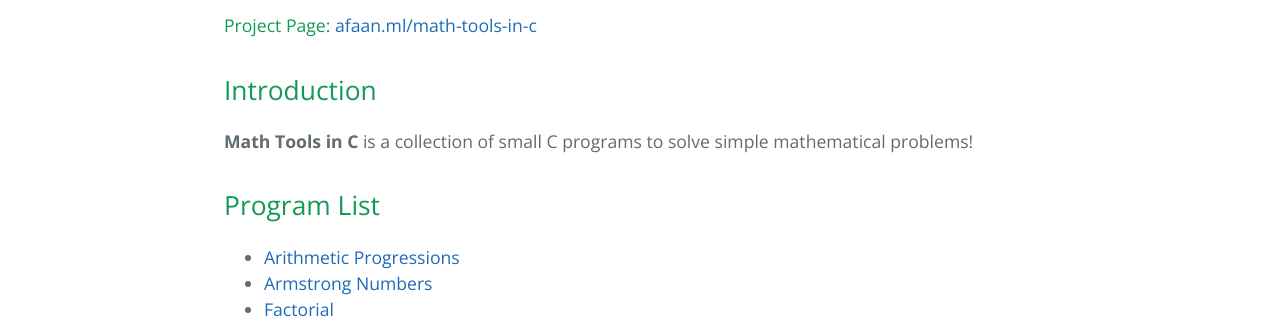
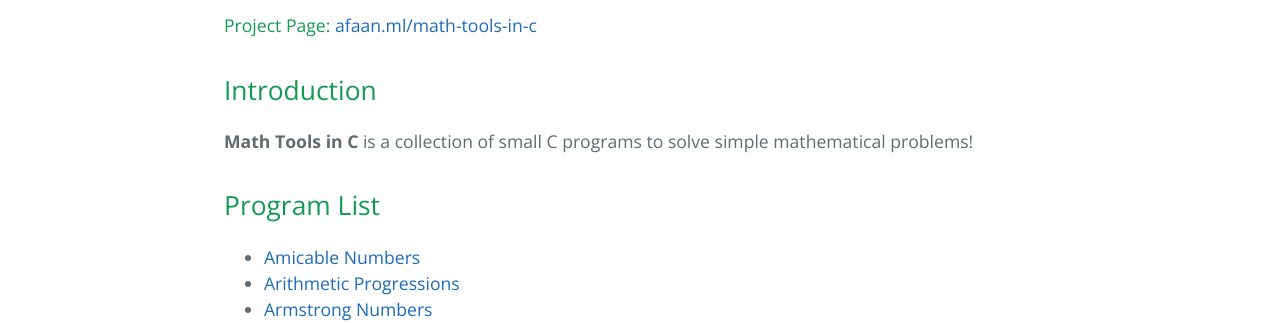
Before and after one commit to AfaanBilal/math-tools-in-c, a plain HTML site: page index.html in a window 1280 px wide. Shown: the part 487-810 px from the top of the page. Drawn offline with nearby package versions, Linux system fonts and the light colour scheme.

Commit message:
Added amicable numbers

```diff
--- a/index.html
+++ b/index.html
@@ -39,6 +39,7 @@
 
 <p>
     <ul>
+        <li><a target="_blank" href="https://github.com/AfaanBilal/math-tools-in-c/blob/master/amicable.c">Amicable Numbers</a></li>
         <li><a target="_blank" href="https://github.com/AfaanBilal/math-tools-in-c/blob/master/arithmetic-progressions.c">Arithmetic Progressions</a></li>
         <li><a target="_blank" href="https://github.com/AfaanBilal/math-tools-in-c/blob/master/armstrong.c">Armstrong Numbers</a></li>
         <li><a target="_blank" href="https://github.com/AfaanBilal/math-tools-in-c/blob/master/factorial.c">Factorial</a></li>
```
